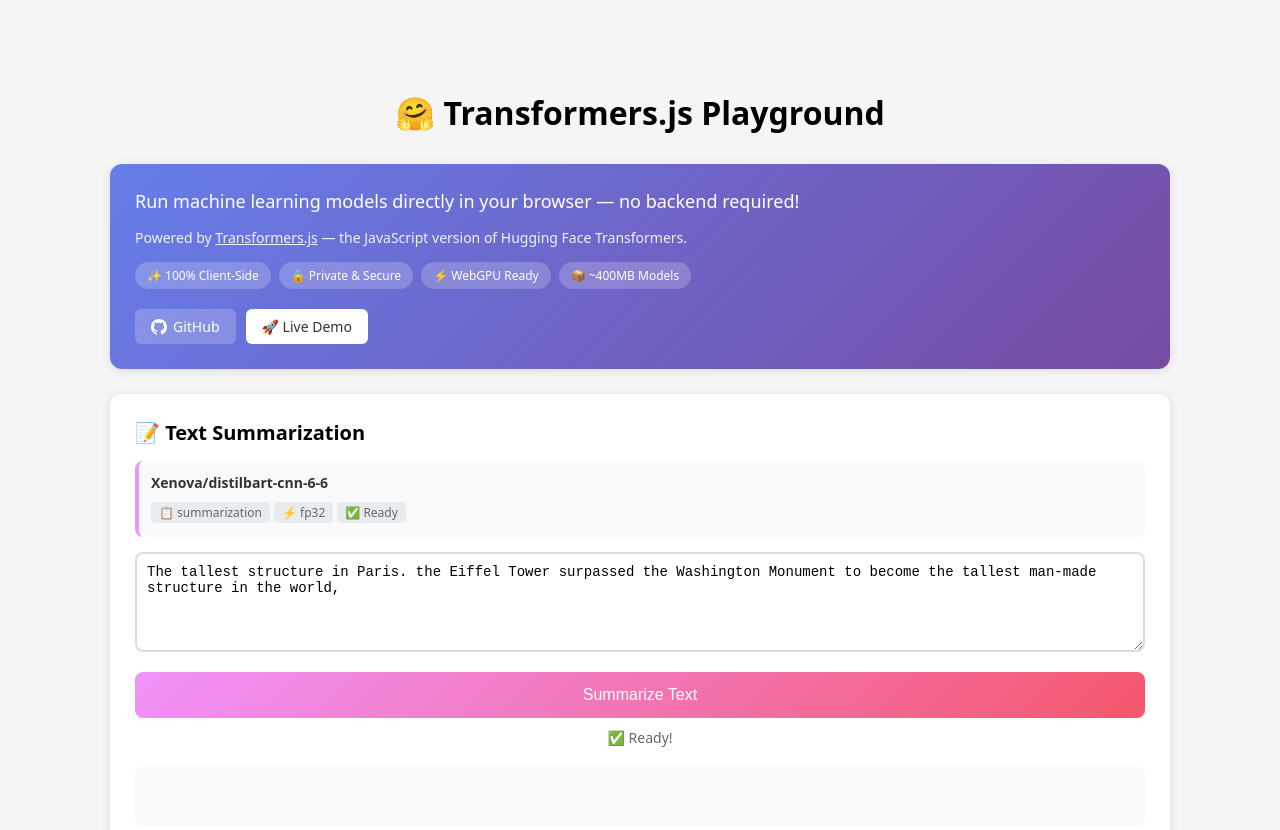
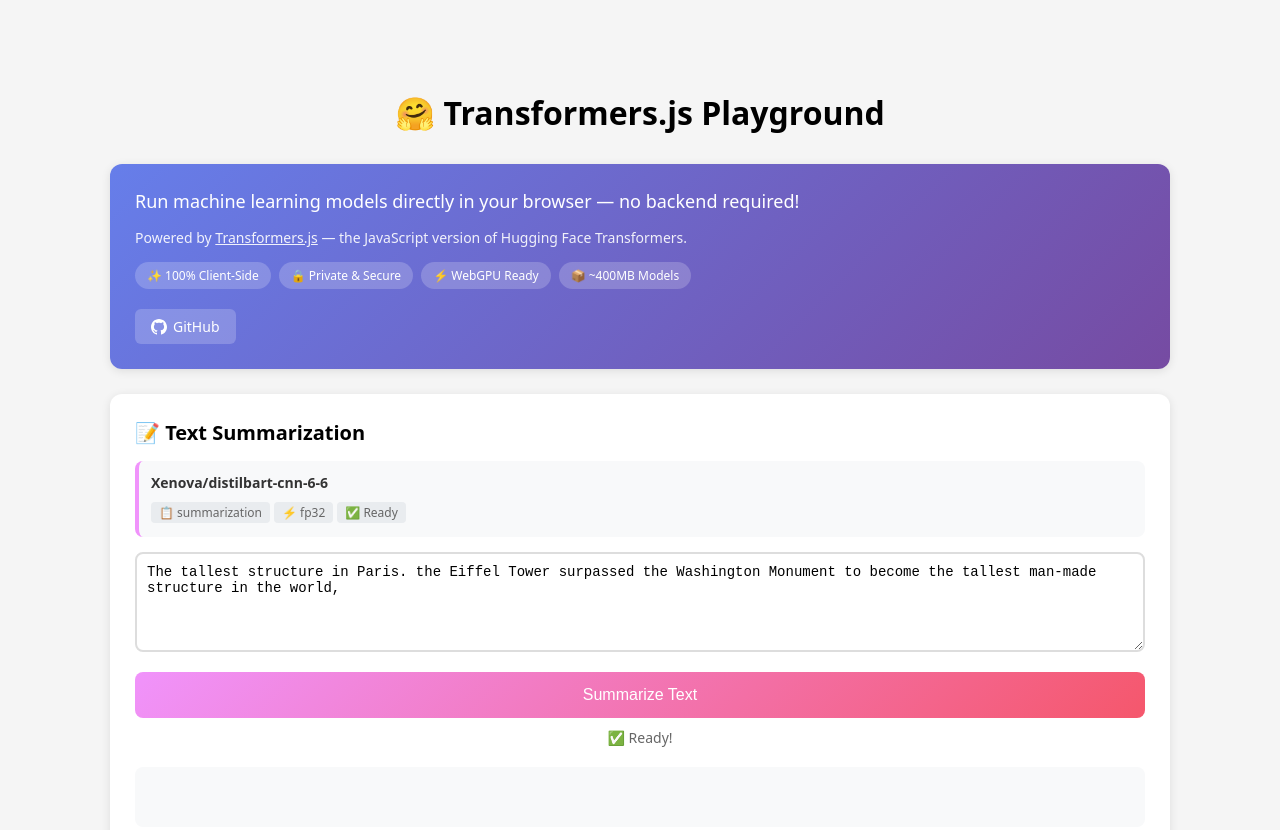
Before and after one commit to micrometre/transformers, a website built with Vite: page index.html in a window 1280 px wide. Shown: the top 830 px of the page. Built offline with nearby package versions, Linux system fonts and the light colour scheme; what @huggingface/transformers would draw is missing.

Commit message:
vite top

```diff
--- a/index.html
+++ b/index.html
@@ -373,10 +373,6 @@
                     </svg>
                     GitHub
                 </a>
-                <a href="https://transformers-micrometre.vercel.app" target="_blank"
-                    style="background: white; color: #333; padding: 8px 16px; border-radius: 6px; text-decoration: none; font-size: 14px; font-weight: 500;">
-                    🚀 Live Demo
-                </a>
             </div>
         </div>
     </div>
```
